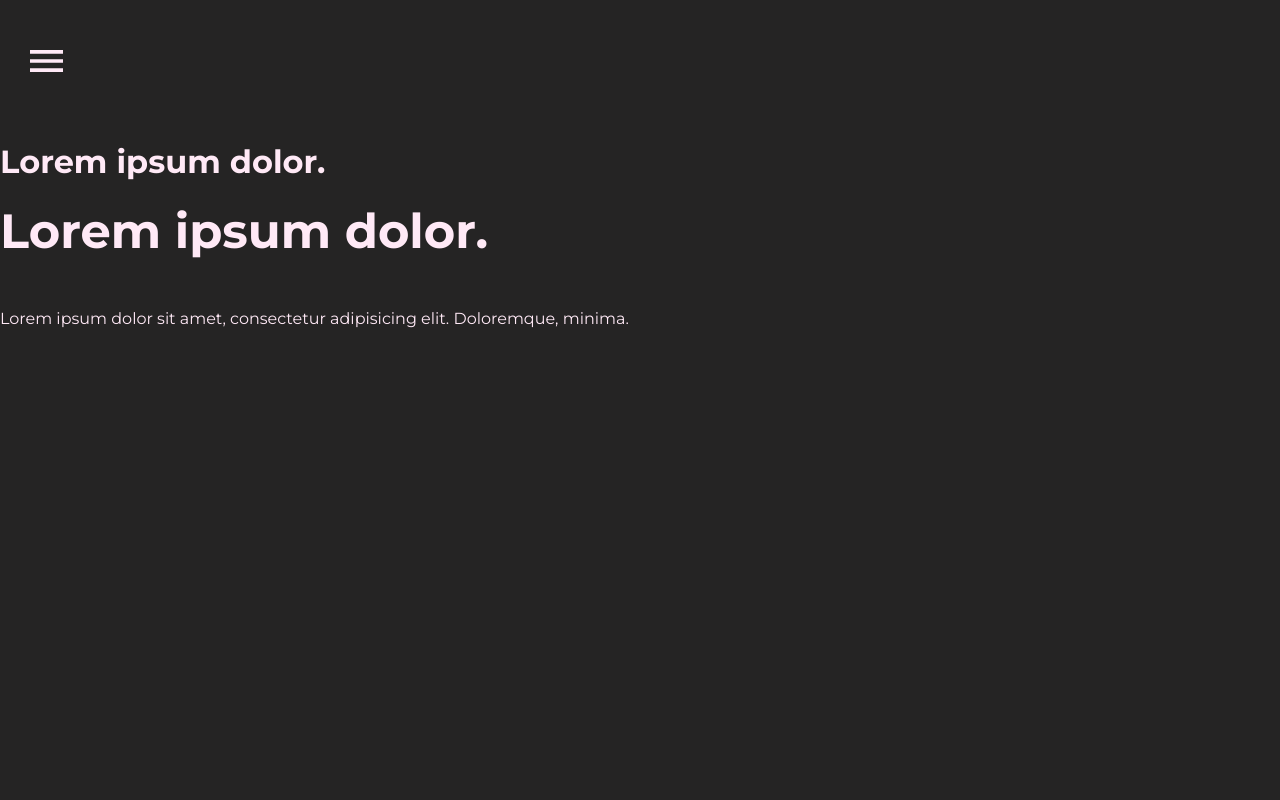
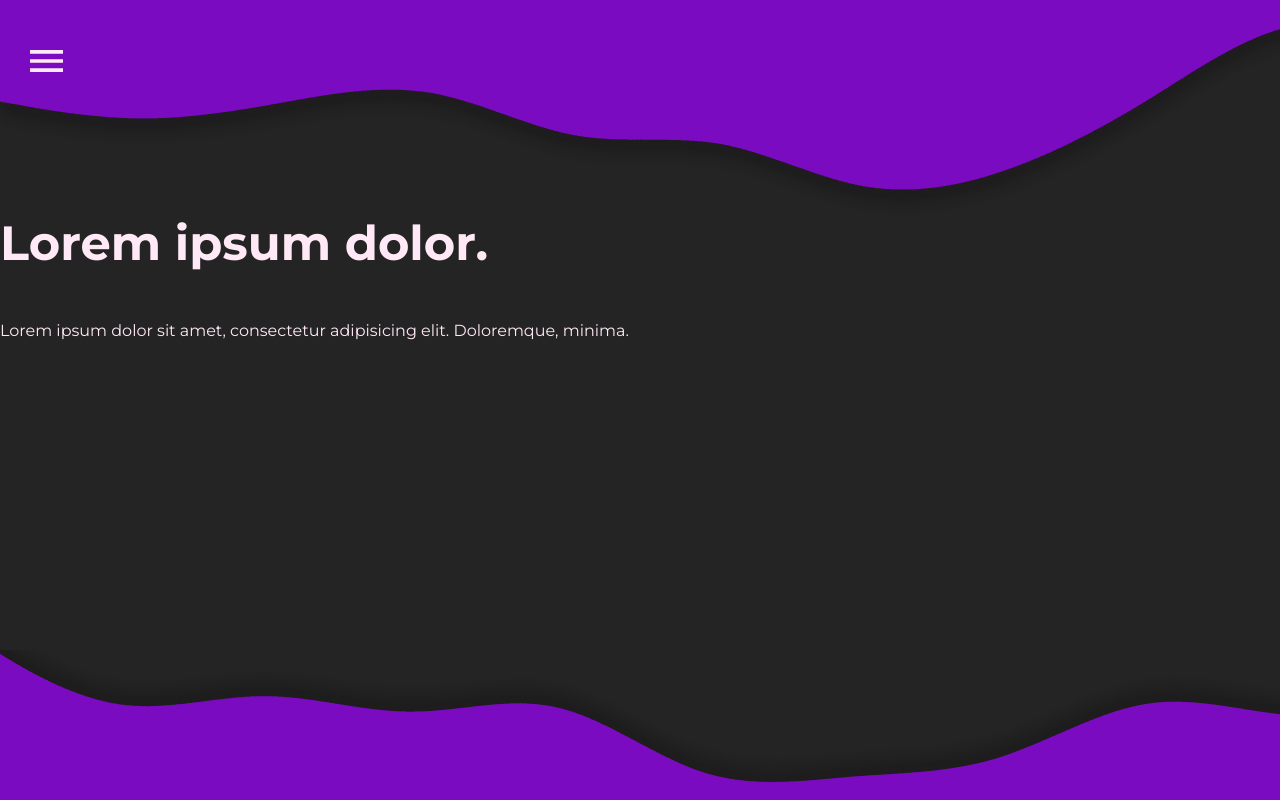
Before and after one commit to aBuldakov10/anyera, a website: page src/index.html in a window 1280 px wide. Drawn offline with nearby package versions, Linux system fonts and the light colour scheme; files that its build step writes are made by us from their sources.

Commit message:
Add top and bottom decor, fix header menu

```diff
--- a/src/index.html
+++ b/src/index.html
@@ -1,9 +1,14 @@
 //= template/head.html
 //= template/header.html
 
-<h1>Lorem ipsum dolor.</h1>
+<main>
+  <div class="top-decor">top decor element</div>
+
 <h2>Lorem ipsum dolor.</h2>
 
 <p>Lorem ipsum dolor sit amet, consectetur adipisicing elit. Doloremque, minima.</p>
 
+  <div class="bottom-decor">bottom decor element</div>
+</main>
+
 //= template/footer.html
--- /dev/null
+++ b/src/scss/_decor.scss
@@ -0,0 +1,35 @@
+.top-decor,
+.bottom-decor {
+  font-size: 0;
+  background-repeat: no-repeat;
+}
+
+.top-decor {
+  height: 215px;
+  background: url("../img/decor-top.png") -70px -35px;
+
+  @media (min-width: $md+px) {
+      background-position: -10px -10px;
+  }
+
+  @media (min-width: $xl+px) {
+    background-position: top left;
+  }
+}
+
+.bottom-decor {
+  position: absolute;
+  bottom: 0;
+  z-index: -1;
+  width: 100%;
+  height: 150px;
+  background: url("../img/decor-bottom.png") -737px -79px;
+
+  @media (min-width: $md+px) {
+    background-position: -20px -17px;
+  }
+
+  @media (min-width: $xl+px) {
+    background-position: -50px -47px;
+  }
+}
--- a/src/scss/_header.scss
+++ b/src/scss/_header.scss
@@ -1,5 +1,7 @@
 .header {
+  position: fixed;
   padding: 30px 0;
+  width: 100%;
 
   @media (min-width: $md+px) {
     padding: 50px 0;
@@ -31,12 +33,7 @@
       }
 
       .menu-wrapper {
-        position: absolute;
-        width: 100%;
-        height: 100vh;
-        top: 0;
-        left: 0;
-        background: rgba(255, 255, 255, .02);
+        visibility: visible;
       }
     }
   }
@@ -47,6 +44,16 @@
   flex-direction: column;
   justify-content: center;
   gap: 125px;
+
+  &-wrapper {
+    position: absolute;
+    width: 100%;
+    height: 100vh;
+    top: 0;
+    left: 0;
+    background: rgba(255, 255, 255, .02);
+    visibility: hidden;
+  }
 
   &__close {
     position: absolute;
--- a/src/scss/_theme.scss
+++ b/src/scss/_theme.scss
@@ -13,15 +13,6 @@ h2,.h2 {
 ::after,
 ::before {
   box-sizing: border-box;
-}
-
-body {
-  min-height: 100vh;
-  min-width: 320px;
-  font-family: $main-font;
-  line-height: 1.2;
-  background-color: $bg-clr;
-  color: $txt-clr;
 }
 
 ul,
@@ -56,6 +47,19 @@ a {
   }
 }
 
+body {
+  min-height: 100vh;
+  min-width: 320px;
+  font-family: $main-font;
+  line-height: 1.2;
+  background-color: $bg-clr;
+  color: $txt-clr;
+}
+
+main {
+  min-height: 100vh;
+}
+
 .container {
   margin: 0 auto;
   padding: 0 30px;
--- a/src/scss/_variables.scss
+++ b/src/scss/_variables.scss
@@ -9,6 +9,7 @@ $bold: 700;
 
 // Breakpoints
 $md: 768;
+$xl: 1200;
 
 // Color
 $bg-clr: #252424;
--- a/src/scss/main.scss
+++ b/src/scss/main.scss
@@ -2,3 +2,4 @@
 @import "variables";
 @import "theme";
 @import "header";
+@import "decor";
```
Also changed, not shown: src/img/decor-bottom.png (added), src/img/decor-top.png (added).
